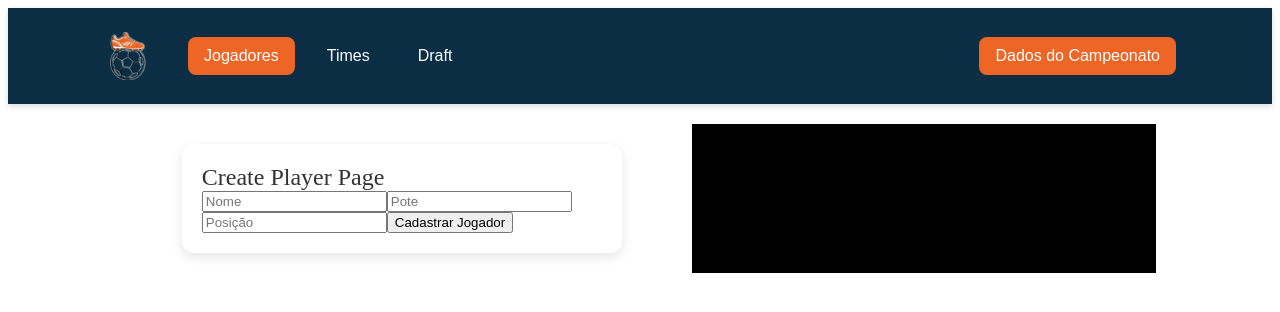
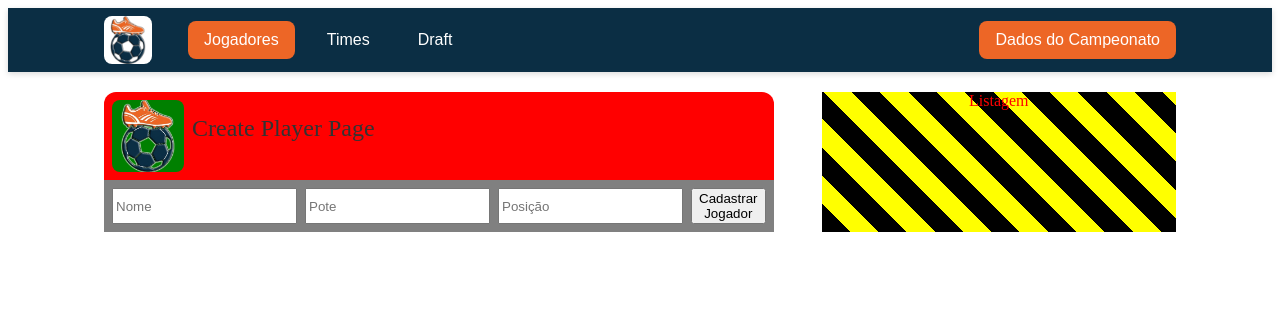
Before and after one commit to jmcanario1/draftools-frontend, a React (Vite) app: page /teams in a window 1280 px wide. Both pictures are taken after a click on the button "Jogadores". Shown: the top 312 px of the page. Built offline with nearby package versions, Linux system fonts and the light colour scheme.

Commit message:
Atualiza tela de jogadores para segunda versão

```diff
--- a/src/features/players/pages/CreatePlayerPage/index.tsx
+++ b/src/features/players/pages/CreatePlayerPage/index.tsx
@@ -1,5 +1,6 @@
 import { useForm } from "react-hook-form";
-import FormCard from "../../../../shared/components/GeneralForm";
+import DraftoolsLogo from "../../../../assets/draftools.png";
+import GeneralForm from "../../../../shared/components/GeneralForm";
 import { CreatePlayerPageContainer } from "./styles";
 
 type CreatePlayerData = {
@@ -17,15 +18,15 @@
 
   return (
     <CreatePlayerPageContainer>
-      <FormCard title="Create Player Page">
+      <GeneralForm icon={DraftoolsLogo} title="Create Player Page">
         <form onSubmit={handleSubmit(onSubmit)}>
           <input {...register("name")} placeholder="Nome"/>
           <input {...register("pot")} placeholder="Pote"/>
           <input {...register("position")} placeholder="Posição"/>
           <button type="submit">Cadastrar Jogador</button>
         </form>
-      </FormCard>
-      <div className="list-placeholder" style={{ width: "45%", background: "black" }}/>
+      </GeneralForm>
+      <div className="list-placeholder" style={{ width: "100%", background: "repeating-linear-gradient(45deg, black, black 20px, yellow 20px, yellow 40px)", color: "red", textAlign: "center" }}>Listagem</div>
     </CreatePlayerPageContainer>
   )
 }
--- a/src/features/players/pages/CreatePlayerPage/styles.ts
+++ b/src/features/players/pages/CreatePlayerPage/styles.ts
@@ -3,6 +3,6 @@
 export const CreatePlayerPageContainer = styled.div`
   display: flex;
   justify-content: space-between;
-  gap: 12px;
-  padding: 0 96px 0 96px;
+  padding: 0 76px 0 76px;
+  gap: 48px;
 `
--- a/src/features/teams/pages/CreateTeamPage/index.tsx
+++ b/src/features/teams/pages/CreateTeamPage/index.tsx
@@ -21,7 +21,7 @@
           <button type="submit">Cadastrar Time</button>
         </form>
       </FormCard>
-      <div className="list-placeholder" style={{ width: "45%", background: "black" }}/>
+      <div className="list-placeholder" style={{ width: "100%", background: "repeating-linear-gradient(45deg, black, black 20px, yellow 20px, yellow 40px)", color: "red", textAlign: "center" }}>Listagem</div>
     </CreateTeamPageContainer>
   )
 }
--- a/src/shared/components/GeneralForm/index.tsx
+++ b/src/shared/components/GeneralForm/index.tsx
@@ -1,18 +1,23 @@
 import React, { ReactNode } from "react";
-import { Card, Content, Title } from "./styles";
+import DraftoolsLogo from "../../../assets/draftools.png";
+import { Content, FormContainer, Icon, IconAndTitle, Title } from "./styles";
 
 interface FormCardProps {
+  icon?: ReactNode;
   title?: string;
   children: ReactNode;
 }
 
-const FormCard: React.FC<FormCardProps> = ({ title, children }) => {
+const GeneralForm: React.FC<FormCardProps> = ({ icon, title, children }) => {
   return (
-    <Card>
-      {title && <Title>{title}</Title>}
+    <FormContainer>
+      <IconAndTitle>
+        {icon && <Icon src={DraftoolsLogo} alt="DrafTools" width={72} height={72}/>}
+        {title && <Title>{title}</Title>}
+      </IconAndTitle>
       <Content>{children}</Content>
-    </Card>
+    </FormContainer>
   );
 };
 
-export default FormCard;
+export default GeneralForm;
--- a/src/shared/components/GeneralForm/styles.ts
+++ b/src/shared/components/GeneralForm/styles.ts
@@ -1,21 +1,42 @@
 import styled from "styled-components";
 
-export const Card = styled.div`
-  background-color: #fff;
-  padding: 20px;
+export const FormContainer = styled.div`
+  display: column;
+  background-color: #ff0000ff;
   border-radius: 12px;
-  box-shadow: 0 4px 12px rgba(0, 0, 0, 0.1);
-  max-width: 400px;
-  margin: 20px auto;
+  width: 100%;
 `
+
+export const IconAndTitle = styled.div`
+  display: flex;
+  align-items: center;
+  justify-content: flex-start;
+`
+
 export const Title = styled.div`
-  margin-botoom: 16px;
+  margin-bottom: 16px;
   font-size: 1.5rem;
   color: #333;
 `
 
+export const Icon = styled.img`
+  margin: 8px;
+  border-radius: 8px;
+  background: green;
+`
+
 export const Content = styled.div`
+  padding: 8px;
   display: flex;
   flex-direction: column;
-  gap: 12px;
+  background: gray;
+
+  form {
+    display: flex;
+    gap: 8px;
+
+    button {
+      align-self: center;
+    }
+  }
 `
--- a/src/shared/components/Topbar/styles.ts
+++ b/src/shared/components/Topbar/styles.ts
@@ -11,7 +11,7 @@
   display: flex;
   align-items: center;
   justify-content: space-between;
-  padding: 24px 96px 24px 96px;
+  padding: 8px 96px 8px 96px;
   background-color: #0b2e44;
   color: #fff;
   box-shadow: 0 2px 6px rgba(0, 0, 0, 0.15);
@@ -27,6 +27,8 @@
 
 export const LogoImage = styled.img`
   height: 48px;
+  background: white;
+  border-radius: 8px;
 `;
 
 export const Nav = styled.nav`
```
Also changed, not shown: src/global.d.ts (added, +19 -0 lines).
